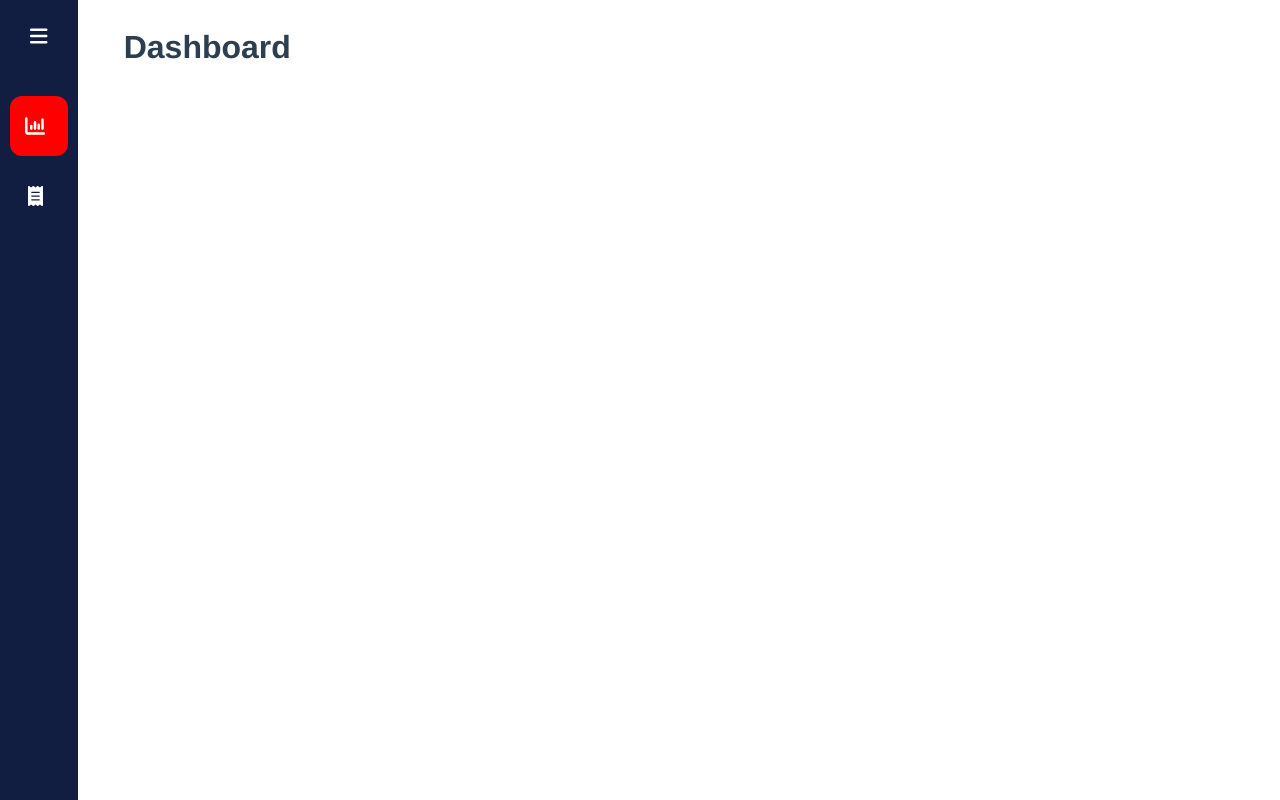
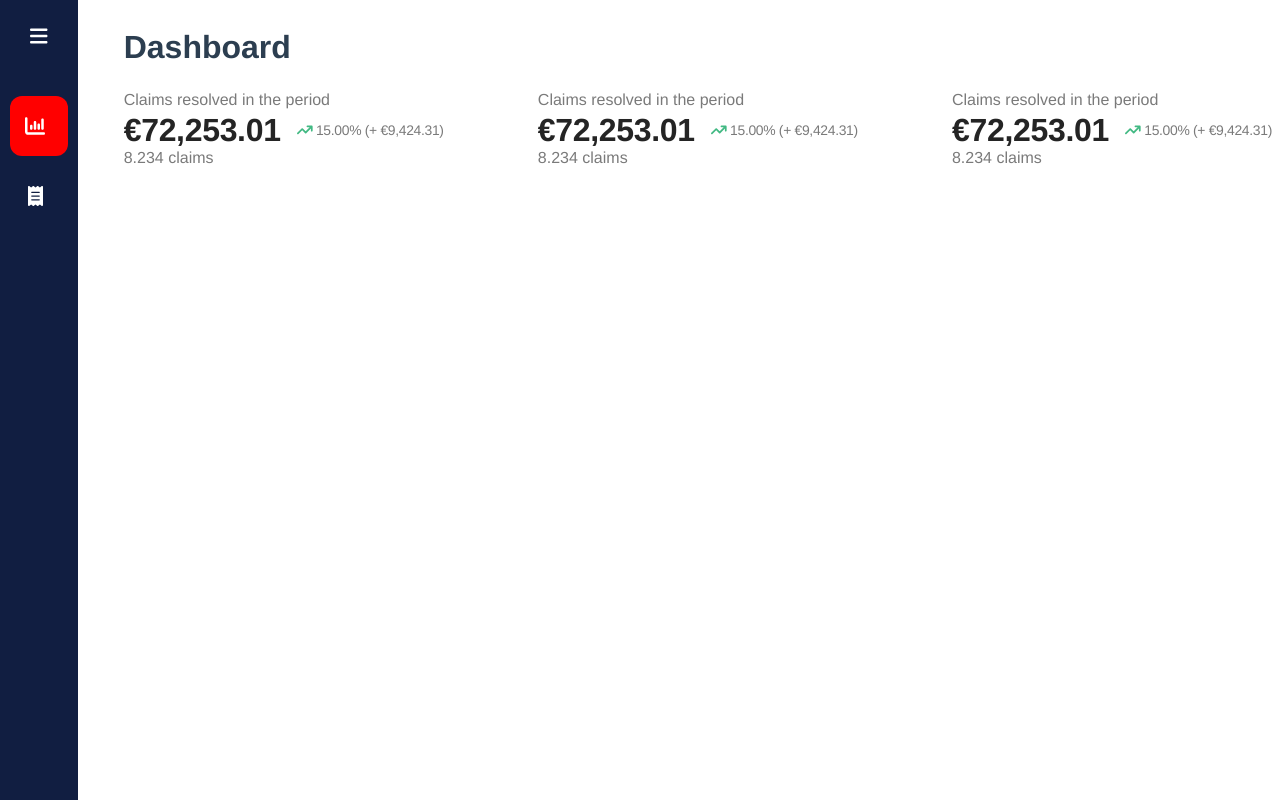
Before and after one commit to nithin-antony/receeve-coding-challenge, a Vue app: page / in a window 1280 px wide. Built offline with nearby package versions, Linux system fonts and the light colour scheme.

Commit message:
Adding charts

```diff
--- a/package.json
+++ b/package.json
@@ -16,11 +16,14 @@
     "@fortawesome/free-regular-svg-icons": "^6.1.1",
     "@fortawesome/free-solid-svg-icons": "^6.1.1",
     "@fortawesome/vue-fontawesome": "^2.0.8",
+    "@types/chart.js": "^2.9.37",
+    "chart.js": "^3.8.0",
     "concurrently": "^6.0.0",
     "core-js": "^3.6.5",
     "express": "^4.17.1",
     "json-server": "^0.16.3",
     "vue": "^2.6.11",
+    "vue-chartjs": "^4.1.1",
     "vue-class-component": "^7.2.6",
     "vue-property-decorator": "^9.1.2",
     "vue-router": "^3.5.4"
--- /dev/null
+++ b/src/components/charts/ChartDoughnut.vue
@@ -0,0 +1,49 @@
+<template>
+  <div>
+    <Doughnut
+      :chart-options="chartOptions"
+      :chart-data="chartData"
+      :width="width"
+      :height="height"
+    />
+  </div>
+</template>
+<script lang="ts">
+import { Component, Vue, Prop } from "vue-property-decorator";
+import { Doughnut } from "vue-chartjs/legacy";
+import {
+  Chart as ChartJS,
+  Title,
+  Tooltip,
+  Legend,
+  ArcElement,
+  CategoryScale,
+} from "chart.js";
+
+ChartJS.register(Title, Tooltip, Legend, ArcElement, CategoryScale);
+
+@Component({
+  components: { Doughnut },
+})
+export default class ChartDoughnut extends Vue {
+  @Prop()
+  msg!: string;
+  chartData = {
+    labels: ["VueJs", "EmberJs", "ReactJs", "AngularJs"],
+    datasets: [
+      {
+        backgroundColor: ["#41B883", "#E46651", "#00D8FF", "#DD1B16"],
+        data: [40, 20, 80, 10],
+      },
+    ],
+  };
+
+  width = 400;
+  height = 400;
+
+  chartOptions = {
+    responsive: true,
+    maintainAspectRatio: false,
+  };
+}
+</script>
--- a/src/pages/Claim.vue
+++ b/src/pages/Claim.vue
@@ -1,6 +1,6 @@
 <template>
   <div>
-    <button class="btn">
+    <button @click="accountDetails" class="btn">
       <font-awesome-icon icon="angle-left" />{{ " " }}Back
     </button>
     <h1>Claim details</h1>
@@ -26,6 +26,10 @@ import ClaimsDetails from "../components/ClaimsDetails.vue";
 export default class Claim extends Vue {
   mounted(): void {
     console.log("let's go");
+  }
+
+  accountDetails() {
+    this.$router.push({ name: "accounts-details" });
   }
   accountData = {
     id: "ff5f2424-0a46-444d-925c-d5bfb248e6f0",
--- a/src/pages/Dashboard.vue
+++ b/src/pages/Dashboard.vue
@@ -1,16 +1,33 @@
 <template>
-  <div class="hello">
+  <div class="dashboard">
     <h1>Dashboard</h1>
+    <div class="card-statics">
+      <Card />
+      <Card />
+      <Card />
+    </div>
   </div>
 </template>
 
 <script lang="ts">
 import { Component, Vue, Prop } from "vue-property-decorator";
-@Component
+import Card from "../components/Card.vue";
+import ChartDoughnut from "../components/charts/ChartDoughnut.vue";
+
+@Component({
+  components: { Card, ChartDoughnut },
+})
 export default class Dashboard extends Vue {
   @Prop()
   msg!: string;
 }
 </script>
 
-<style scoped></style>
+<style scoped>
+.dashboard .card-statics {
+  display: flex;
+  justify-content: space-between;
+  flex-wrap: wrap;
+  flex: 0 0 33.333333%;
+}
+</style>
```
Also changed, not shown: 1 other file (tests, documents, lock files or other folders).
